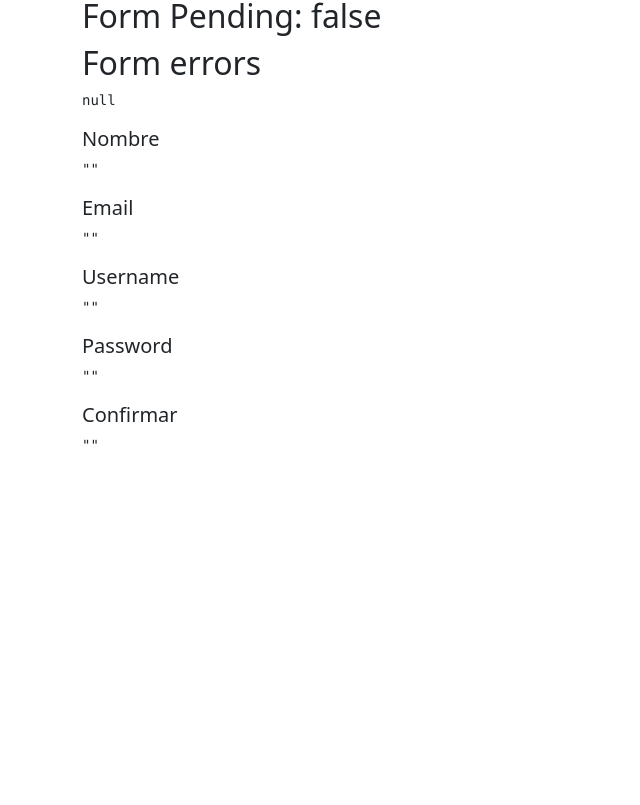
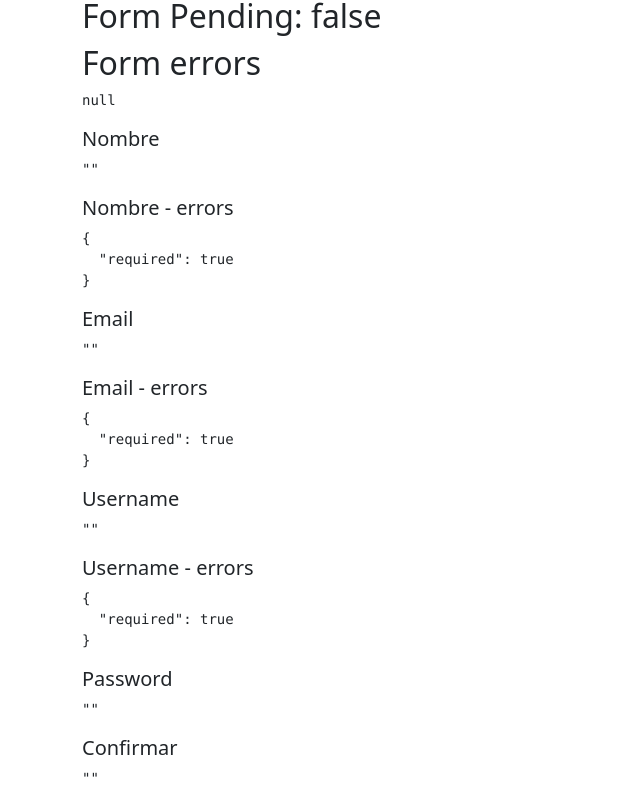
Before and after one commit to ikevin92/formsApp-angular-2023, an Angular app: page /auth/sign-up in a window 1280 px wide. Shown: the part 643-1448 px from the top of the page, without its empty margins (0-640 px from the left). Before the commit the page ends 1115 px from the top, so only its background shows below. Built offline with nearby package versions, Linux system fonts and the light colour scheme.

Commit message:
validaciones para email y nombre y el username

```diff
--- a/src/app/auth/pages/register-page/register-page.component.html
+++ b/src/app/auth/pages/register-page/register-page.component.html
@@ -104,12 +104,19 @@
 
 <h5>Nombre</h5>
 <pre>{{ myForm.value.name | json }}</pre>
+<h5>Nombre - errors</h5>
+<pre>{{ myForm.controls["name"].errors | json }}</pre>
 
 <h5>Email</h5>
 <pre>{{ myForm.value.email | json }}</pre>
+<h5>Email - errors</h5>
+<pre>{{ myForm.controls["email"].errors | json }}</pre>
 
 <h5>Username</h5>
 <pre>{{ myForm.value.username | json }}</pre>
+
+<h5>Username - errors</h5>
+<pre>{{ myForm.controls["username"].errors | json }}</pre>
 
 <h5>Password</h5>
 <pre>{{ myForm.value.password | json }}</pre>
--- a/src/app/auth/pages/register-page/register-page.component.ts
+++ b/src/app/auth/pages/register-page/register-page.component.ts
@@ -1,14 +1,22 @@
 import { Component } from '@angular/core';
 import { FormBuilder, FormGroup, Validators } from '@angular/forms';
+import {
+  cantBeStrider,
+  emailPattern,
+  firstNameAndLastnamePattern,
+} from 'src/app/shared/validators/validators';
 
 @Component({
   templateUrl: './register-page.component.html',
 })
 export class RegisterPageComponent {
   public myForm: FormGroup = this.fb.group({
-    name: ['', [Validators.required]],
-    email: ['', [Validators.required]],
-    username: ['', [Validators.required]],
+    name: [
+      '',
+      [Validators.required, Validators.pattern(firstNameAndLastnamePattern)],
+    ],
+    email: ['', [Validators.required, Validators.pattern(emailPattern)]],
+    username: ['', [Validators.required, cantBeStrider]],
     password: ['', [Validators.required, Validators.minLength(6)]],
     password2: ['', [Validators.required]],
   });
@@ -16,10 +24,7 @@ export class RegisterPageComponent {
   constructor(private fb: FormBuilder) {}
 
   isValidField(field: string) {
-    // TODO: Obtener validacion de un servicio
-    // return (
-    //   this.myForm.controls[field].errors && this.myForm.controls[field].touched
-    // );
+    // TODO: Obtener validación de un servicio
   }
 
   onSubmit() {
--- /dev/null
+++ b/src/app/shared/validators/validators.ts
@@ -0,0 +1,20 @@
+import { FormControl, ValidationErrors } from '@angular/forms';
+
+export const firstNameAndLastnamePattern: string = '([a-zA-Z]+) ([a-zA-Z]+)';
+export const emailPattern: string = '^[a-z0-9._%+-]+@[a-z0-9.-]+\\.[a-z]{2,4}$';
+
+export const cantBeStrider = (
+  control: FormControl
+): ValidationErrors | null => {
+  const value: string = control.value.trim().toLowerCase();
+
+  console.log({ value });
+
+  if (value === 'strider') {
+    return {
+      noStrider: true,
+    };
+  }
+
+  return null;
+};
```
